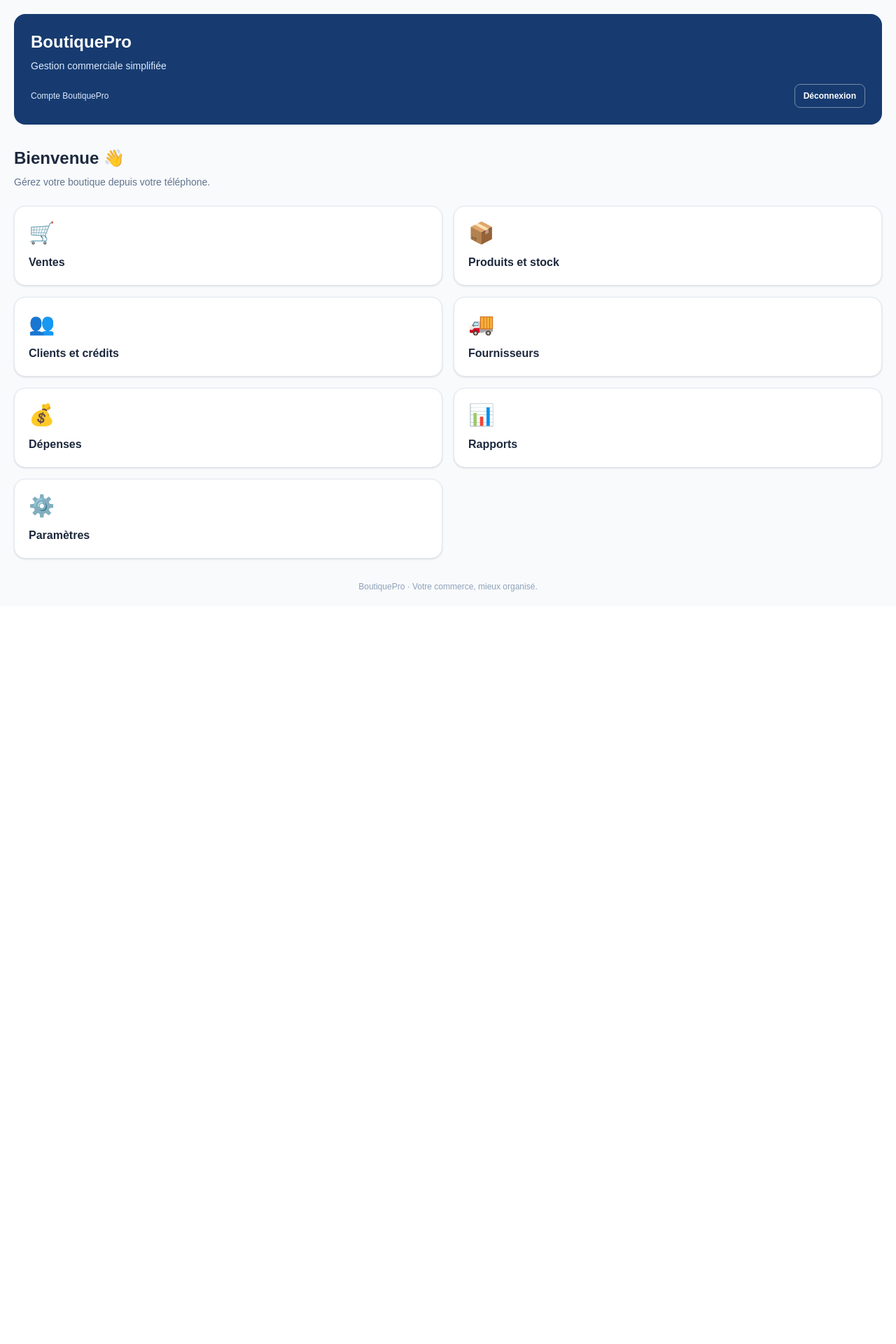
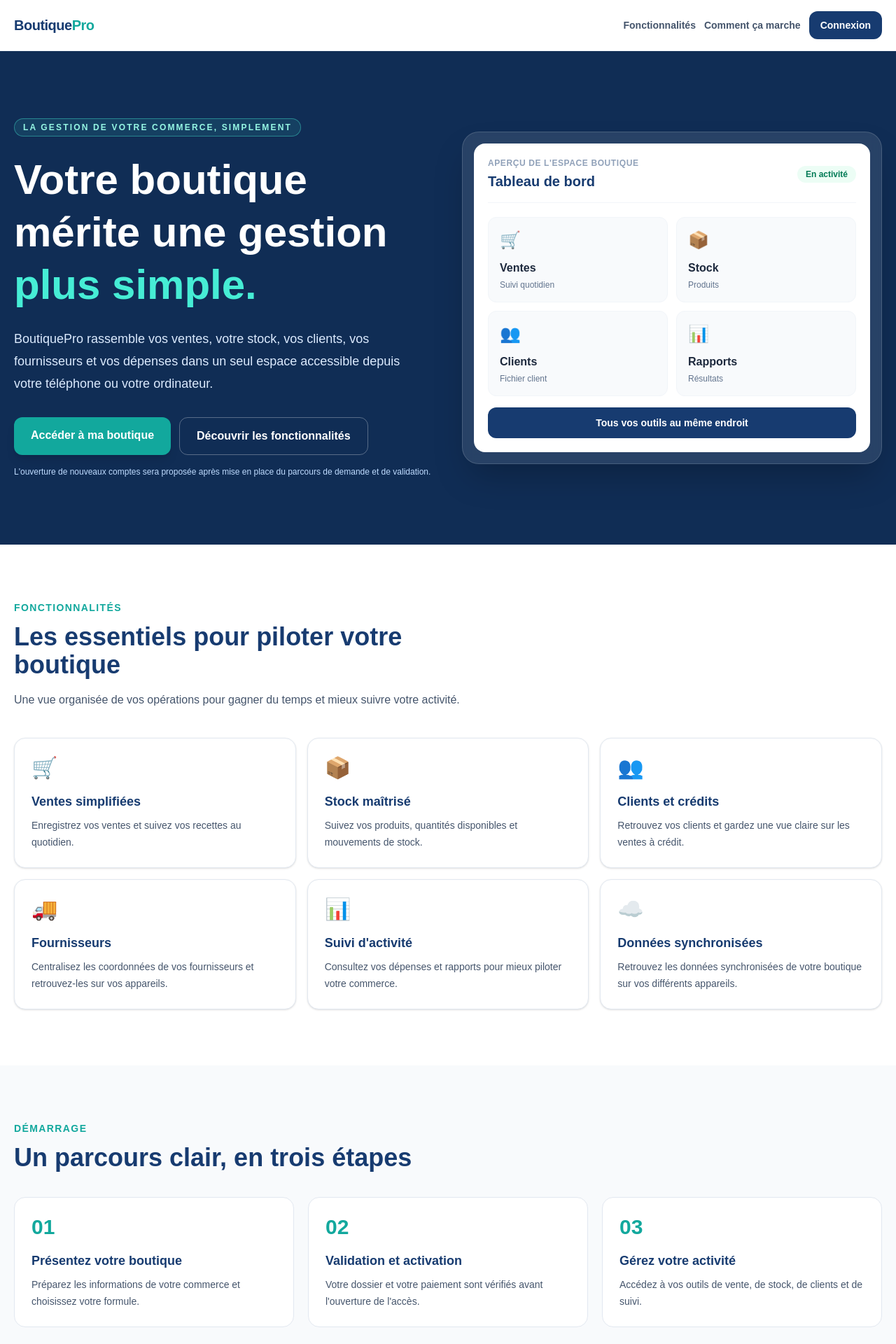
Before and after one commit to braukael-crypto/boutique-pro, a Next.js app: page / in a window 1280 px wide. Shown: the top 1920 px of the page at 70% size. Before the commit the page ends 866 px from the top, so only its background shows below. Built offline with nearby package versions, Linux system fonts and the light colour scheme; no server answers.

Commit message:
Create public BoutiquePro landing page

```diff
--- a/src/app/page.tsx
+++ b/src/app/page.tsx
@@ -1,76 +1,84 @@
-import { Suspense } from "react";
-import { connection } from "next/server";
+import Link from "next/link";
 
-// Le tableau de bord dépend de la session Supabase et doit être rendu à la demande.
-export const instant = false;
-import Link from "next/link";
-import { createClient } from "@/lib/supabase/server";
-import { signOutAction } from "@/app/auth/actions";
-
-const modules = [
-  { icon: "🛒", label: "Ventes", href: "/ventes" },
-  { icon: "📦", label: "Produits et stock", href: "/stock" },
-  { icon: "👥", label: "Clients et crédits", href: "/clients" },
-  { icon: "🚚", label: "Fournisseurs", href: "/fournisseurs" },
-  { icon: "💰", label: "Dépenses", href: "/depenses" },
-  { icon: "📊", label: "Rapports", href: "/rapports" },
-  { icon: "⚙️", label: "Paramètres", href: "/parametres" },
+const features = [
+  { icon: "🛒", title: "Ventes simplifiées", text: "Enregistrez vos ventes et suivez vos recettes au quotidien." },
+  { icon: "📦", title: "Stock maîtrisé", text: "Suivez vos produits, quantités disponibles et mouvements de stock." },
+  { icon: "👥", title: "Clients et crédits", text: "Retrouvez vos clients et gardez une vue claire sur les ventes à crédit." },
+  { icon: "🚚", title: "Fournisseurs", text: "Centralisez les coordonnées de vos fournisseurs et retrouvez-les sur vos appareils." },
+  { icon: "📊", title: "Suivi d'activité", text: "Consultez vos dépenses et rapports pour mieux piloter votre commerce." },
+  { icon: "☁️", title: "Données synchronisées", text: "Retrouvez les données synchronisées de votre boutique sur vos différents appareils." },
 ];
 
-async function DashboardContent() {
-  // Supabase session state is request-specific; avoid evaluating it during prerender.
-  await connection();
-  const supabase = await createClient();
-  const { data: { user } } = await supabase.auth.getUser();
+const steps = [
+  ["01", "Présentez votre boutique", "Préparez les informations de votre commerce et choisissez votre formule."],
+  ["02", "Validation et activation", "Votre dossier et votre paiement sont vérifiés avant l'ouverture de l'accès."],
+  ["03", "Gérez votre activité", "Accédez à vos outils de vente, de stock, de clients et de suivi."],
+];
 
+export default function PublicHomePage() {
   return (
-    <main className="min-h-screen bg-slate-50 p-5 text-slate-800">
-      <header className="rounded-2xl bg-[#173B70] p-6 text-white">
-        <h1 className="text-2xl font-extrabold">BoutiquePro</h1>
-        <p className="mt-2 text-sm text-blue-100">
-          Gestion commerciale simplifiée
-        </p>
-        <div className="mt-4 flex flex-wrap items-center justify-between gap-3">
-          <p className="text-xs text-blue-100">{user?.email ?? "Compte BoutiquePro"}</p>
-          <form action={signOutAction}>
-            <button className="rounded-lg border border-white/40 px-3 py-2 text-xs font-semibold text-white">
-              Déconnexion
-            </button>
-          </form>
+    <main className="min-h-screen bg-white text-slate-800">
+      <header className="sticky top-0 z-20 border-b border-slate-100 bg-white/95 backdrop-blur">
+        <div className="mx-auto flex max-w-7xl items-center justify-between px-5 py-4">
+          <Link href="/" className="text-xl font-black tracking-tight text-[#173B70]">Boutique<span className="text-[#12A89D]">Pro</span></Link>
+          <nav className="flex items-center gap-3">
+            <a href="#fonctionnalites" className="hidden text-sm font-semibold text-slate-600 sm:inline">Fonctionnalités</a>
+            <a href="#fonctionnement" className="hidden text-sm font-semibold text-slate-600 sm:inline">Comment ça marche</a>
+            <Link href="/connexion" className="rounded-xl bg-[#173B70] px-4 py-2.5 text-sm font-bold text-white">Connexion</Link>
+          </nav>
         </div>
       </header>
 
-      <section className="mt-8">
-        <h2 className="text-2xl font-bold">Bienvenue 👋</h2>
-        <p className="mt-2 text-sm text-slate-500">
-          Gérez votre boutique depuis votre téléphone.
-        </p>
+      <section className="overflow-hidden bg-[#102D55] text-white">
+        <div className="mx-auto grid max-w-7xl items-center gap-10 px-5 py-16 sm:py-24 lg:grid-cols-2">
+          <div>
+            <p className="inline-flex rounded-full border border-teal-300/40 bg-teal-300/10 px-3 py-1 text-xs font-bold uppercase tracking-[0.18em] text-teal-200">La gestion de votre commerce, simplement</p>
+            <h1 className="mt-6 max-w-2xl text-4xl font-black leading-tight sm:text-5xl lg:text-6xl">Votre boutique mérite une gestion <span className="text-teal-300">plus simple.</span></h1>
+            <p className="mt-6 max-w-xl text-base leading-8 text-blue-100 sm:text-lg">BoutiquePro rassemble vos ventes, votre stock, vos clients, vos fournisseurs et vos dépenses dans un seul espace accessible depuis votre téléphone ou votre ordinateur.</p>
+            <div className="mt-8 flex flex-wrap gap-3">
+              <Link href="/connexion" className="rounded-xl bg-[#12A89D] px-6 py-3.5 font-bold text-white shadow-lg shadow-black/10">Accéder à ma boutique</Link>
+              <a href="#fonctionnalites" className="rounded-xl border border-white/30 px-6 py-3.5 font-bold text-white">Découvrir les fonctionnalités</a>
+            </div>
+            <p className="mt-4 text-xs text-blue-200">L'ouverture de nouveaux comptes sera proposée après mise en place du parcours de demande et de validation.</p>
+          </div>
+          <div className="rounded-3xl border border-white/15 bg-white/10 p-4 shadow-2xl backdrop-blur">
+            <div className="rounded-2xl bg-white p-5 text-slate-800">
+              <div className="flex items-center justify-between border-b border-slate-100 pb-4">
+                <div><p className="text-xs font-semibold uppercase tracking-wider text-slate-400">Aperçu de l'espace boutique</p><p className="mt-1 text-xl font-extrabold text-[#173B70]">Tableau de bord</p></div>
+                <span className="rounded-full bg-emerald-50 px-3 py-1 text-xs font-bold text-emerald-700">En activité</span>
+              </div>
+              <div className="mt-5 grid grid-cols-2 gap-3">
+                {[
+                  ["🛒", "Ventes", "Suivi quotidien"],
+                  ["📦", "Stock", "Produits"],
+                  ["👥", "Clients", "Fichier client"],
+                  ["📊", "Rapports", "Résultats"],
+                ].map(([icon, title, detail]) => <div key={title} className="rounded-xl border border-slate-100 bg-slate-50 p-4"><span className="text-2xl">{icon}</span><p className="mt-3 font-bold">{title}</p><p className="mt-1 text-xs text-slate-500">{detail}</p></div>)}
+              </div>
+              <p className="mt-4 rounded-xl bg-[#173B70] px-4 py-3 text-center text-sm font-semibold text-white">Tous vos outils au même endroit</p>
+            </div>
+          </div>
+        </div>
       </section>
 
-      <section className="mt-6 grid grid-cols-2 gap-4">
-        {modules.map((module) => (
-          <Link
-            key={module.label}
-            href={module.href}
-            className="rounded-2xl border border-slate-200 bg-white p-5 shadow-sm transition hover:border-blue-300 hover:shadow-md"
-          >
-            <div className="text-3xl">{module.icon}</div>
-            <h3 className="mt-3 font-bold">{module.label}</h3>
-          </Link>
-        ))}
+      <section id="fonctionnalites" className="mx-auto max-w-7xl px-5 py-16 sm:py-20">
+        <div className="max-w-2xl"><p className="text-sm font-bold uppercase tracking-widest text-[#12A89D]">Fonctionnalités</p><h2 className="mt-3 text-3xl font-black text-[#173B70] sm:text-4xl">Les essentiels pour piloter votre boutique</h2><p className="mt-4 leading-7 text-slate-600">Une vue organisée de vos opérations pour gagner du temps et mieux suivre votre activité.</p></div>
+        <div className="mt-10 grid gap-4 sm:grid-cols-2 lg:grid-cols-3">
+          {features.map((feature) => <article key={feature.title} className="rounded-2xl border border-slate-200 bg-white p-6 shadow-sm"><span className="text-3xl">{feature.icon}</span><h3 className="mt-4 text-lg font-extrabold text-[#173B70]">{feature.title}</h3><p className="mt-2 text-sm leading-6 text-slate-600">{feature.text}</p></article>)}
+        </div>
       </section>
 
-      <p className="mt-8 text-center text-xs text-slate-400">
-        BoutiquePro · Votre commerce, mieux organisé.
-      </p>
+      <section id="fonctionnement" className="bg-slate-50 px-5 py-16 sm:py-20">
+        <div className="mx-auto max-w-7xl"><p className="text-sm font-bold uppercase tracking-widest text-[#12A89D]">Démarrage</p><h2 className="mt-3 text-3xl font-black text-[#173B70] sm:text-4xl">Un parcours clair, en trois étapes</h2><div className="mt-9 grid gap-5 md:grid-cols-3">{steps.map(([number, title, text]) => <article key={number} className="rounded-2xl border border-slate-200 bg-white p-6"><p className="text-3xl font-black text-[#12A89D]">{number}</p><h3 className="mt-4 text-lg font-extrabold text-[#173B70]">{title}</h3><p className="mt-2 text-sm leading-6 text-slate-600">{text}</p></article>)}</div></div>
+      </section>
+
+      <section className="mx-auto max-w-7xl px-5 py-16 text-center sm:py-20">
+        <h2 className="text-3xl font-black text-[#173B70] sm:text-4xl">Prêt à mieux organiser votre commerce ?</h2>
+        <p className="mx-auto mt-4 max-w-2xl leading-7 text-slate-600">Connectez-vous à votre espace si votre boutique dispose déjà d'un accès BoutiquePro.</p>
+        <Link href="/connexion" className="mt-7 inline-flex rounded-xl bg-[#173B70] px-7 py-3.5 font-bold text-white">Se connecter à BoutiquePro</Link>
+      </section>
+
+      <footer className="bg-[#102D55] px-5 py-8 text-center text-sm text-blue-100"><p className="font-bold text-white">BoutiquePro · CMR GROUP</p><p className="mt-2">Votre commerce, mieux organisé.</p></footer>
     </main>
   );
 }
-
-export default function Home() {
-  return (
-    <Suspense fallback={<main className="min-h-screen bg-slate-50 p-5 text-slate-500">Chargement de votre boutique…</main>}>
-      <DashboardContent />
-    </Suspense>
-  );
-}
```
